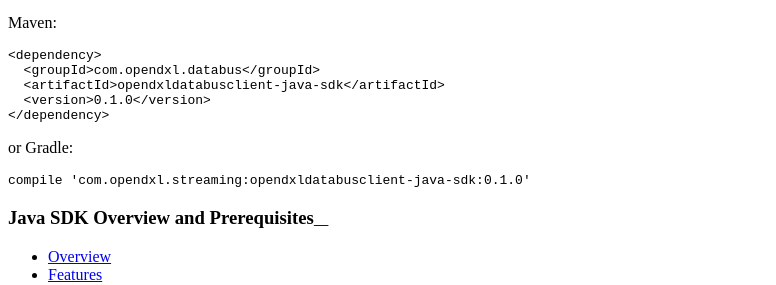
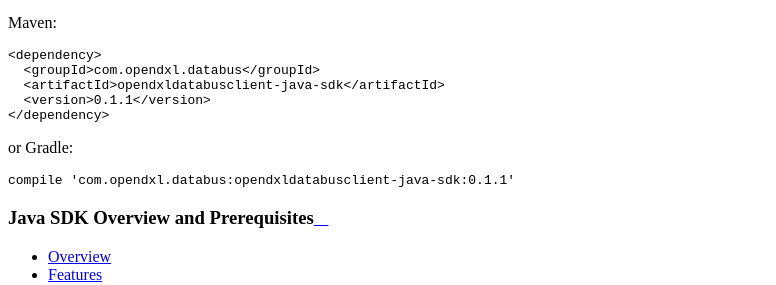
Before and after one commit to opendxl/opendxl-databus-client-java, a Sphinx documentation site: the page built from docs/index.rst, in a window 1280 px wide. Shown: the part 967-1252 px from the top of the page, without its empty margins (0-776 px from the left). Built offline with Sphinx 7.4.7 and the Read the Docs theme 2.0.0, drawn with Linux system fonts in a browser that asks for light colours; pages that are not in the unit, such as notebooks, are missing from menus.

Commit message:
fix version number

```diff
--- a/docs/index.rst
+++ b/docs/index.rst
@@ -53,14 +53,14 @@ Maven:
     <dependency>
       <groupId>com.opendxl.databus</groupId>
       <artifactId>opendxldatabusclient-java-sdk</artifactId>
-      <version>0.1.0</version>
+      <version>0.1.1</version>
     </dependency>
 
 or Gradle:
 
 .. code:: groovy
 
-    compile 'com.opendxl.streaming:opendxldatabusclient-java-sdk:0.1.0'
+    compile 'com.opendxl.databus:opendxldatabusclient-java-sdk:0.1.1'
 
 Java SDK Overview and Prerequisites
 -----------------------------------
```
Also changed, not shown: README.md (+2 -2 lines), 2 other files.
